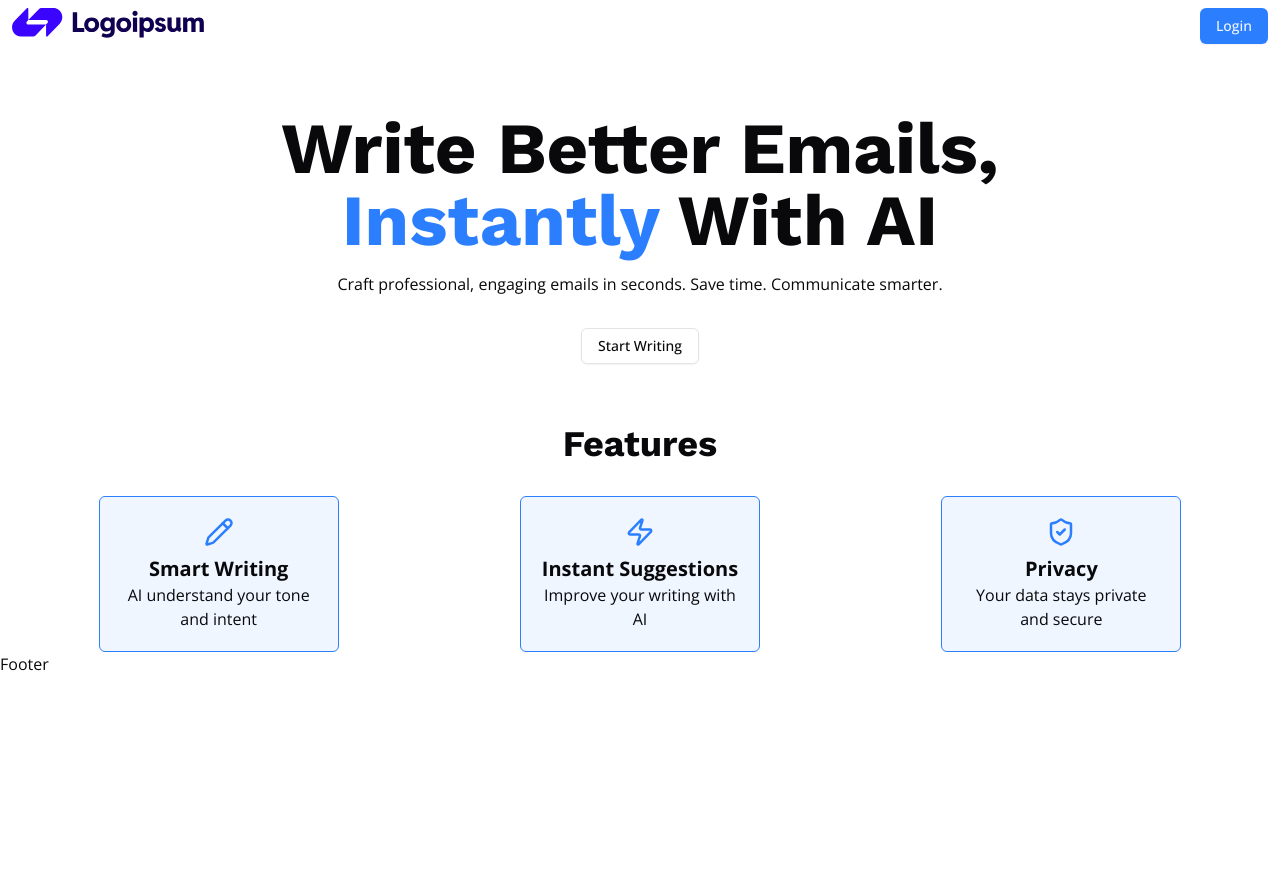
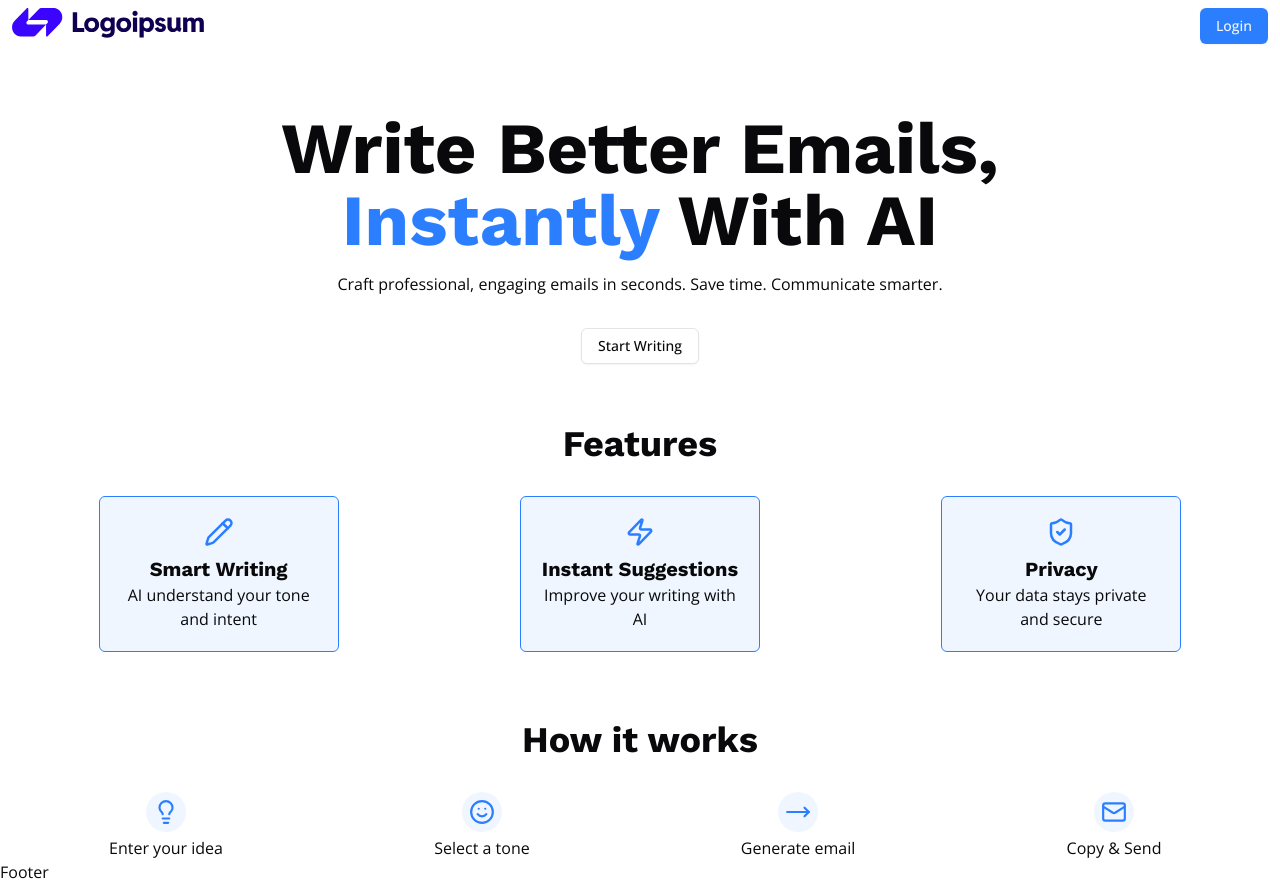
Before and after one commit to maharshidas001/ai-email-writer, a React (Vite) app: page / in a window 1280 px wide. Before the commit the page ends 800 px from the top, so only its background shows below. Built offline with nearby package versions, Linux system fonts and the light colour scheme.

Commit message:
Process Done

```diff
--- a/src/components/Features.jsx
+++ b/src/components/Features.jsx
@@ -24,7 +24,7 @@ const Features = () => {
 
   return (
     <>
-      <section>
+      <section className='pb-7'>
         <MaxWidth>
           <div>
             <h2 className='text-center text-4xl font-bold'>Features</h2>
@@ -33,7 +33,7 @@ const Features = () => {
                 featuresDetails.map(fe => {
                   return <div className='w-60 rounded-md bg-primary-foreground p-5 flex flex-col items-center border border-primary' key={fe.feName}>
                     {fe.feIcon}
-                    <p className='text-xl font-bold mt-2'>{fe.feName}</p>
+                    <h3 className='text-xl font-bold mt-2'>{fe.feName}</h3>
                     <p className='text-center'>{fe.fePara}</p>
                   </div>
                 })
--- /dev/null
+++ b/src/components/Process.jsx
@@ -0,0 +1,51 @@
+import React from 'react';
+import MaxWidth from './MaxWidth';
+import { Lightbulb, Mail, MoveRight, Smile } from 'lucide-react';
+
+const Process = () => {
+
+  let processMap = [
+    {
+      proIcon: <Lightbulb size={26} />,
+      proText: 'Enter your idea'
+    },
+    {
+      proIcon: <Smile size={26} />,
+      proText: 'Select a tone'
+    },
+    {
+      proIcon: <MoveRight size={26} />,
+      proText: 'Generate email'
+    },
+    {
+      proIcon: <Mail size={26} />,
+      proText: 'Copy & Send'
+    },
+  ];
+
+  return (
+    <>
+      <section>
+        <MaxWidth>
+          <div className='mt-10'>
+            <h2 className='text-4xl font-bold text-center'>How it works</h2>
+            <div className='grid place-items-center gap-2 mt-8' style={{ gridTemplateColumns: 'repeat(auto-fit, minmax(240px, 1fr))' }}>
+              {
+                processMap.map((process, index) => {
+                  return <div className='flex flex-col justify-center items-center gap-1' key={index}>
+                    <div className='flex justify-center items-center w-10 h-10 rounded-full bg-primary-foreground text-primary'>
+                      {process.proIcon}
+                    </div>
+                    <p>{process.proText}</p>
+                  </div>
+                })
+              }
+            </div>
+          </div>
+        </MaxWidth>
+      </section>
+    </>
+  )
+}
+
+export default Process;
--- a/src/pages/Home.jsx
+++ b/src/pages/Home.jsx
@@ -1,5 +1,6 @@
 import Features from '@/components/Features';
 import Hero from '@/components/Hero';
+import Process from '@/components/Process';
 import React from 'react';
 
 const Home = () => {
@@ -7,6 +8,7 @@ const Home = () => {
     <>
       <Hero />
       <Features />
+      <Process />
     </>
   )
 }
```
